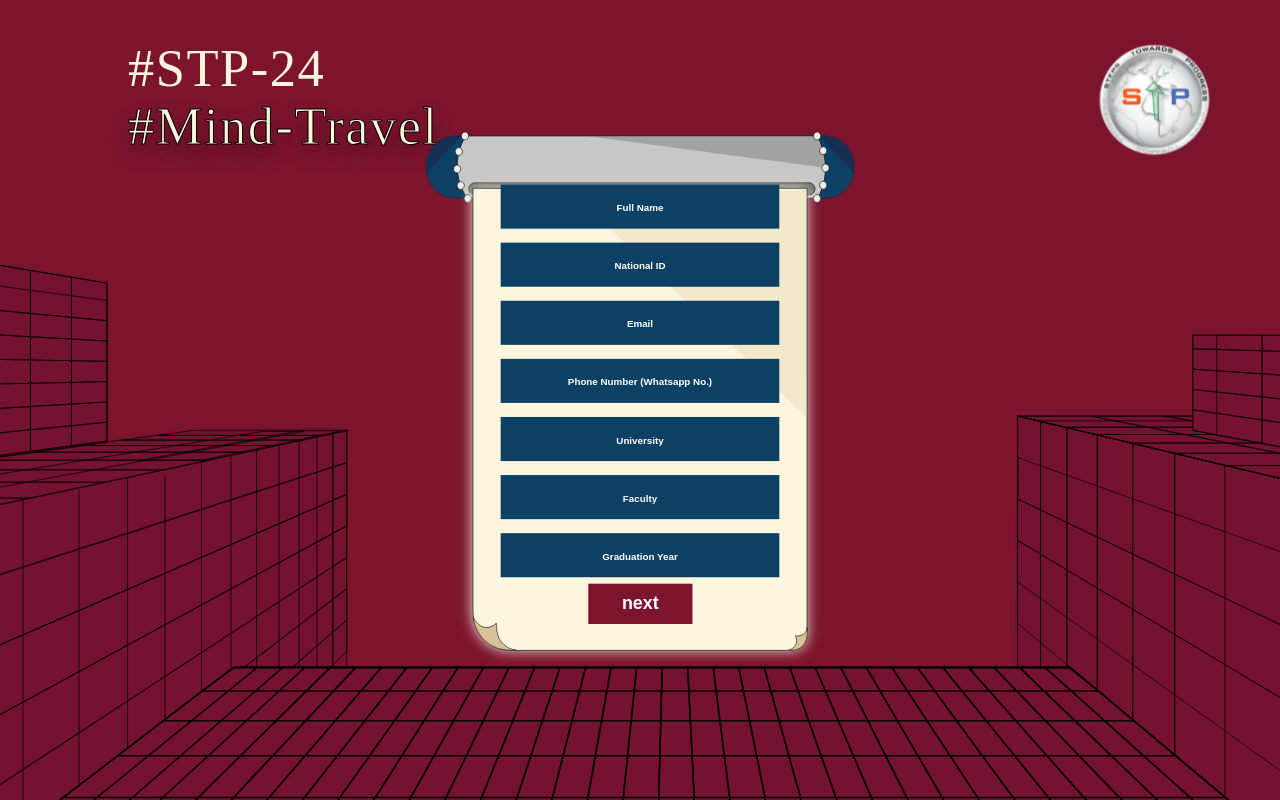
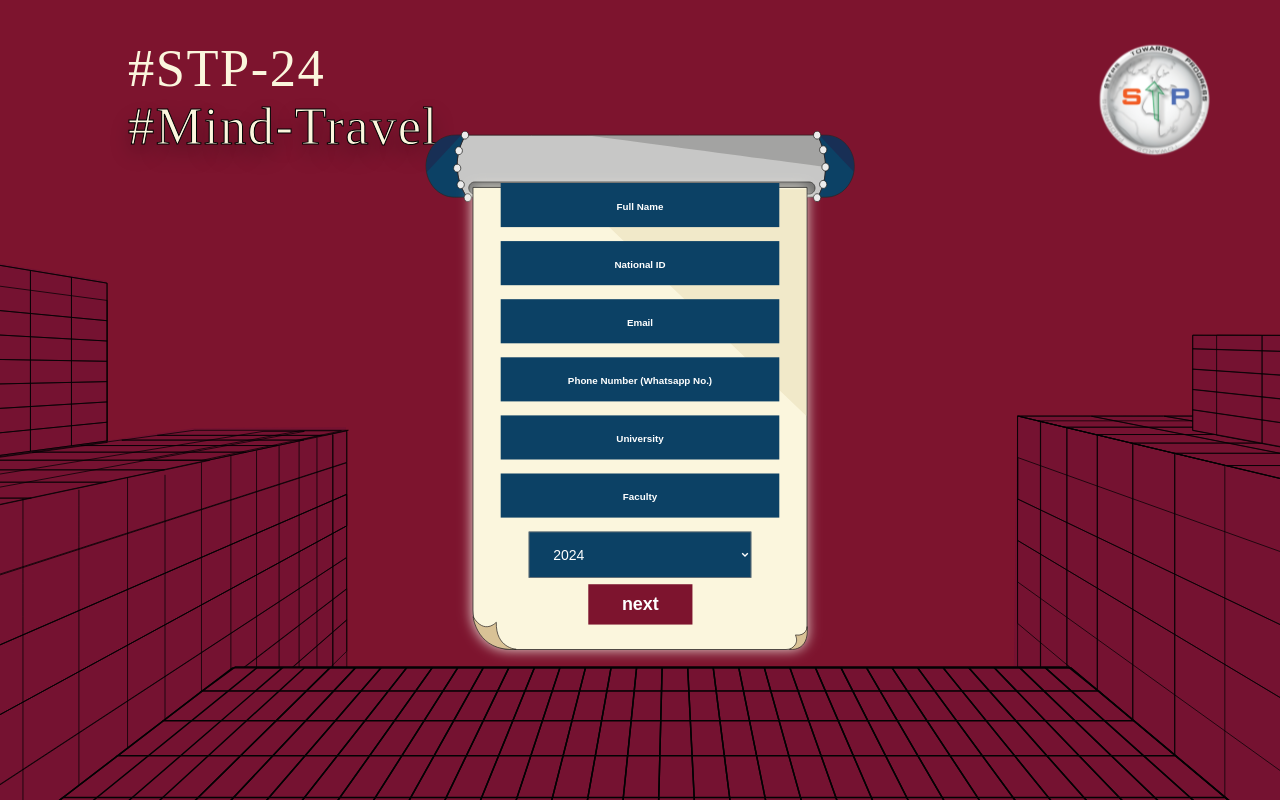
Before and after one commit to Ofahmy143/stp-24, a React (Vite) app: page /#/workshop/form in a window 1280 px wide. Built offline with nearby package versions, Linux system fonts and the light colour scheme; a web font is replaced by a local one.

Commit message:
fix error handling

```diff
--- a/src/routes/WorkshopForm/PageOne.jsx
+++ b/src/routes/WorkshopForm/PageOne.jsx
@@ -67,12 +67,20 @@ export function PageOne({
         />
       </div>
       <div className="form__group ">
-        <input
+        <select
           value={graduation}
           onChange={(e) => onSetGraduation(e.target.value)}
-          type="text"
+          className="form__select"
           placeholder="Graduation Year"
-        />
+          defaultValue={'2024'}
+        >
+          <option value="2024">2024</option>
+          <option value="2025">2025</option>
+          <option value="2026">2026</option>
+          <option value="2027">2027</option>
+          <option value="2028">2028</option>
+          <option value="2029">2029</option>
+        </select>
       </div>
     </>
   );
--- a/src/routes/WorkshopForm/WorkshopForm.jsx
+++ b/src/routes/WorkshopForm/WorkshopForm.jsx
@@ -73,6 +73,11 @@ function FormDetails() {
       q8: q8 || ".",
     };
     try {
+      if(q1.trim() === "" || q2.trim() === "" | q3.trim() === "" ){
+        alert("Fill All page questions")
+        return
+      }
+      console.log(workshopParticipant)
       setLoading(true);
       await Ajax(
         "https://stp-24.onrender.com/workshop-registeration/add-participant",
@@ -82,23 +87,31 @@ function FormDetails() {
       setLoading(false);
     } catch (error) {
       setLoading(false);
-      alert('Something went wrong please try again'+error.message);
+      let errorMsg = error.response.data.message;
+      if(errorMsg.length > 155){
+        errorMsg = errorMsg.substring(0, 155)
+      }
+      alert(
+        `Error Occured: ${error.response.data.message ||
+          "Something went wrong"}`
+      );
     }
   };
   const handleNextButton = function (e) {
     e.preventDefault();
     if (page > 3) return;
     if (
-      page === 1 &&
-      (fullName === "" ||
-        nationalId == "" ||
-        email === "" ||
-        phone === "" ||
-        university === "" ||
-        faculty === "" ||
-        graduation === "")
+(      page === 1 &&
+      (fullName.trim() === "" ||
+        nationalId.trim() == "" ||
+        email.trim() === "" ||
+        phone.trim() === "" ||
+        university.trim() === "" ||
+        faculty.trim() === "" ||
+        graduation.trim() === ""))
+        || (page === 3 && (q4.trim() === "" || q5.trim() === "" || q6.trim() === ""))
     ) {
-      alert("fill all inputs First");
+      alert("fill all page inputs First");
       return;
     }
     // if( page === 2 && (selectedCourse1===selectedCourse2) {
@@ -115,12 +128,8 @@ function FormDetails() {
   };
   return (
     <>
-    {success && (
-      <h1 className="success-msg">Thank You For Submitting</h1>
-    )}
-    {
-      !success &&
-      (
+      {success && <h1 className="success-msg">Thank You For Submitting</h1>}
+      {!success && (
         <form className="form__details" onSubmit={handleForm}>
           {page === 1 && (
             <PageOne
@@ -206,10 +215,14 @@ function FormDetails() {
             />
           )}
           <div className="form__button">
+            {!loading && (
+              <>
                 {page > 1 && (
                   <button className="button" onClick={handlePreviousButton}>
                     previous
                   </button>
+                )}
+              </>
             )}
             {page < 4 ? (
               <button className="button" onClick={handleNextButton}>
@@ -217,21 +230,18 @@ function FormDetails() {
               </button>
             ) : (
               <>
-          {!loading &&(
+                {!loading && (
                   <button type="submit" className="button">
                     submit
                   </button>
                 )}
-              <PacmanLoader color="#7D142E" loading={loading} size={20}/>
-
+                <PacmanLoader color="#7D142E" loading={loading} size={20} />
               </>
             )}
           </div>
         </form>
-      )
-    }
+      )}
     </>
-
   );
 }
 export default WorkShopForm;
```
Lines whose indentation alone changed are shown as unchanged.
